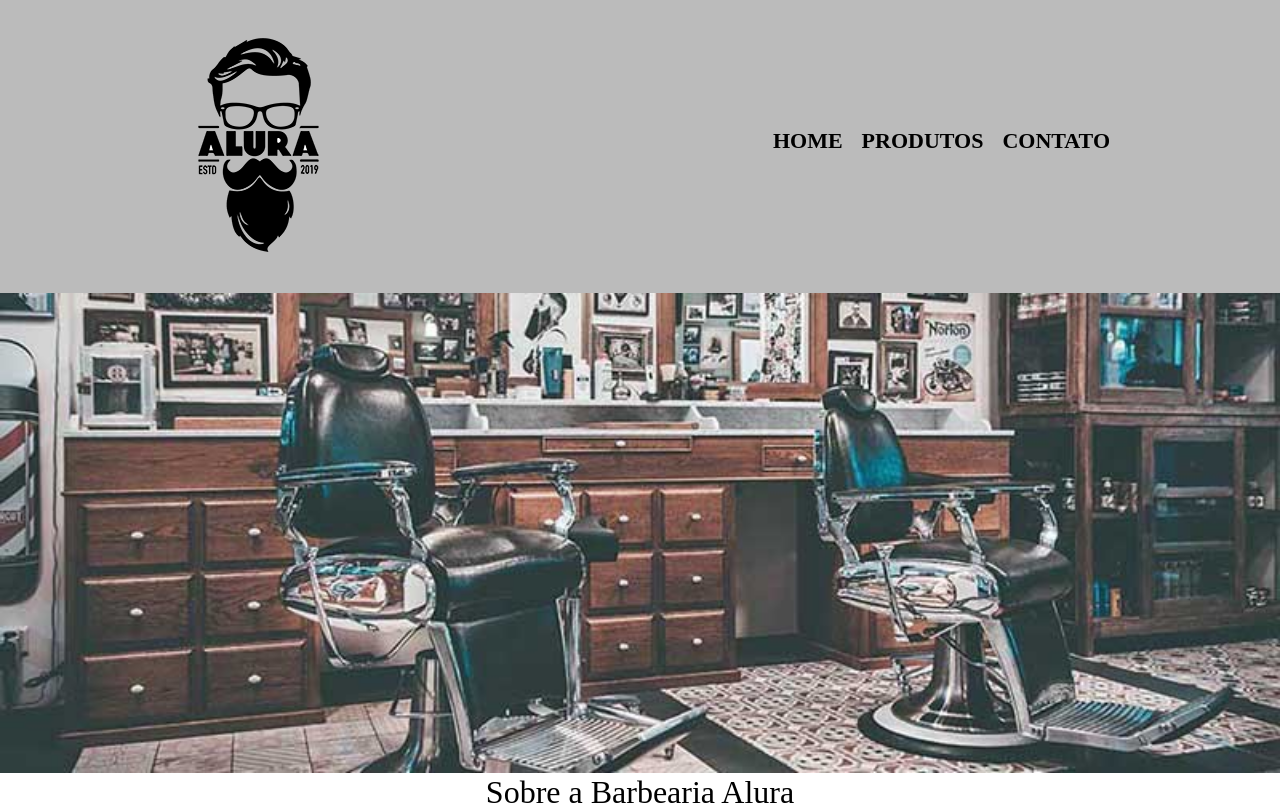
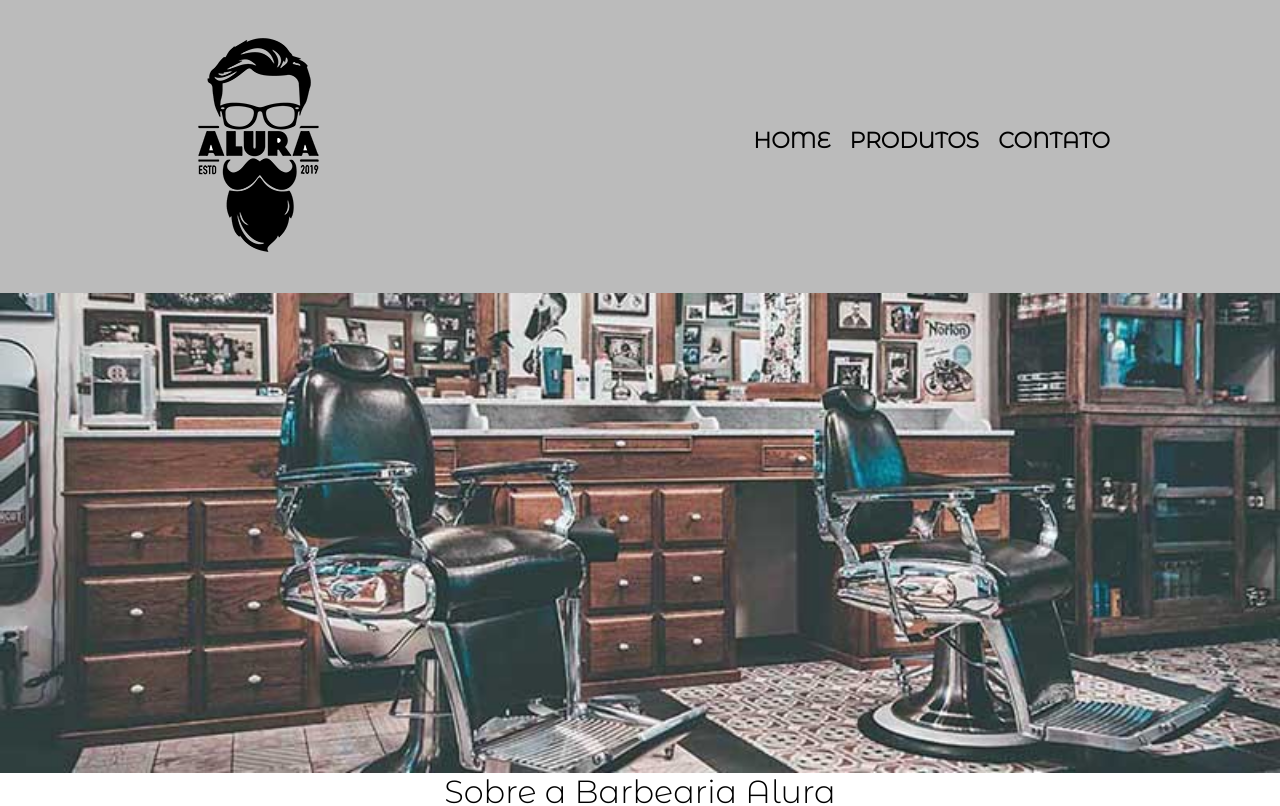
Before and after one commit to carsonmars/barbearia-alura, a plain HTML site: page html5-css3-parte-4/index.html in a window 1280 px wide. Shown: the top 806 px of the page. Drawn offline with Linux system fonts and the light colour scheme.

Commit message:
Adicionando fonte externa no index.

```diff
--- a/html5-css3-parte-4/index.html
+++ b/html5-css3-parte-4/index.html
@@ -5,6 +5,9 @@
 		<title>Barbearia Alura</title>
 		<link rel="stylesheet" href="src/reset.css">
 		<link rel="stylesheet" href="src/style.css">
+		<link rel="preconnect" href="https://fonts.googleapis.com">
+		<link rel="preconnect" href="https://fonts.gstatic.com" crossorigin>
+		<link href="https://fonts.googleapis.com/css2?family=Montserrat+Alternates:wght@300&display=swap" rel="stylesheet">
 	</head>
 
 	<!-- Usa class para estilos e id para comoportamentos.-->
--- a/html5-css3-parte-4/src/style.css
+++ b/html5-css3-parte-4/src/style.css
@@ -1,3 +1,6 @@
+body{
+	font-family: 'Montserrat Alternates', sans-serif;
+}
 header {
 	background: #BBBBBB;
 	padding: 20px 0;
```
